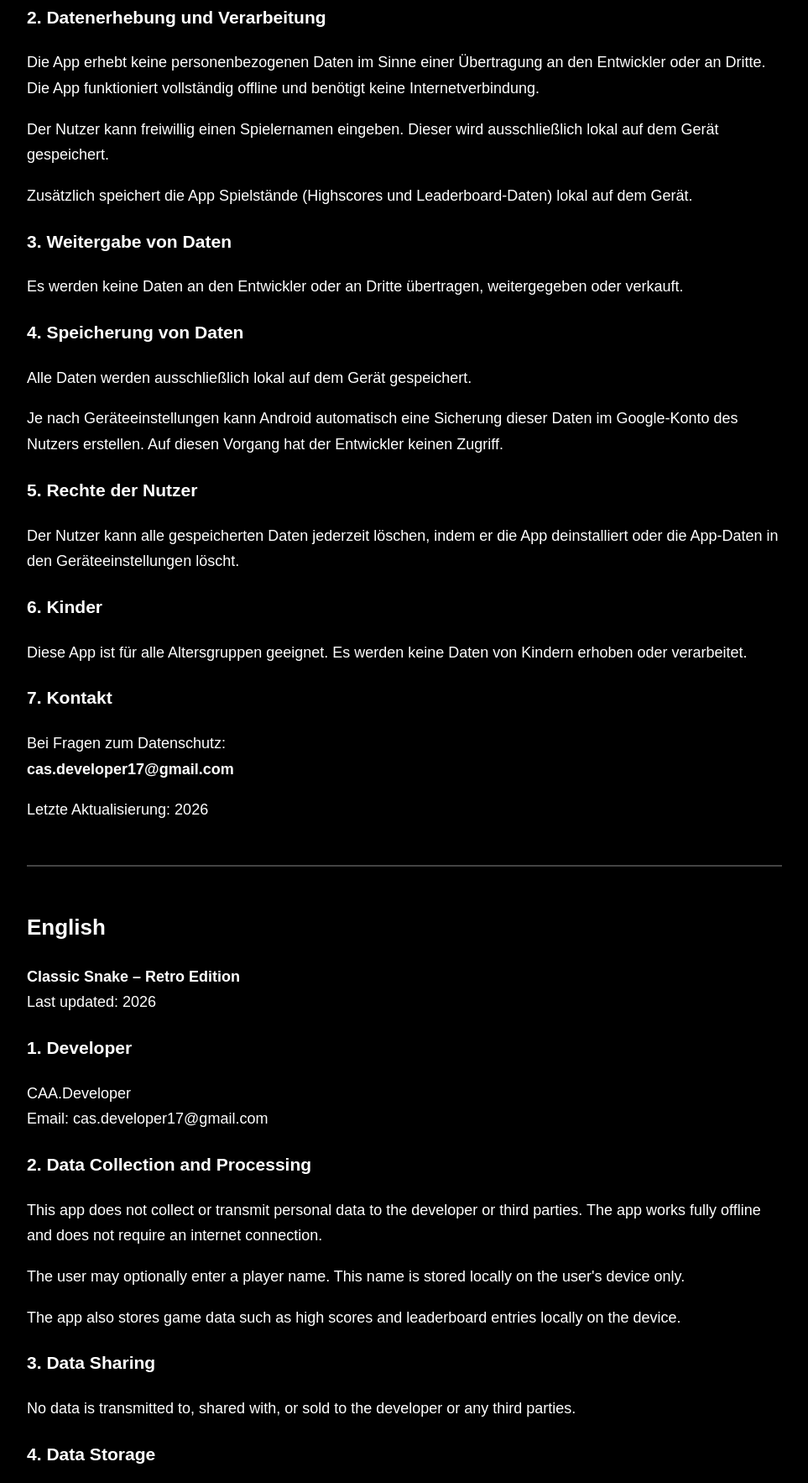
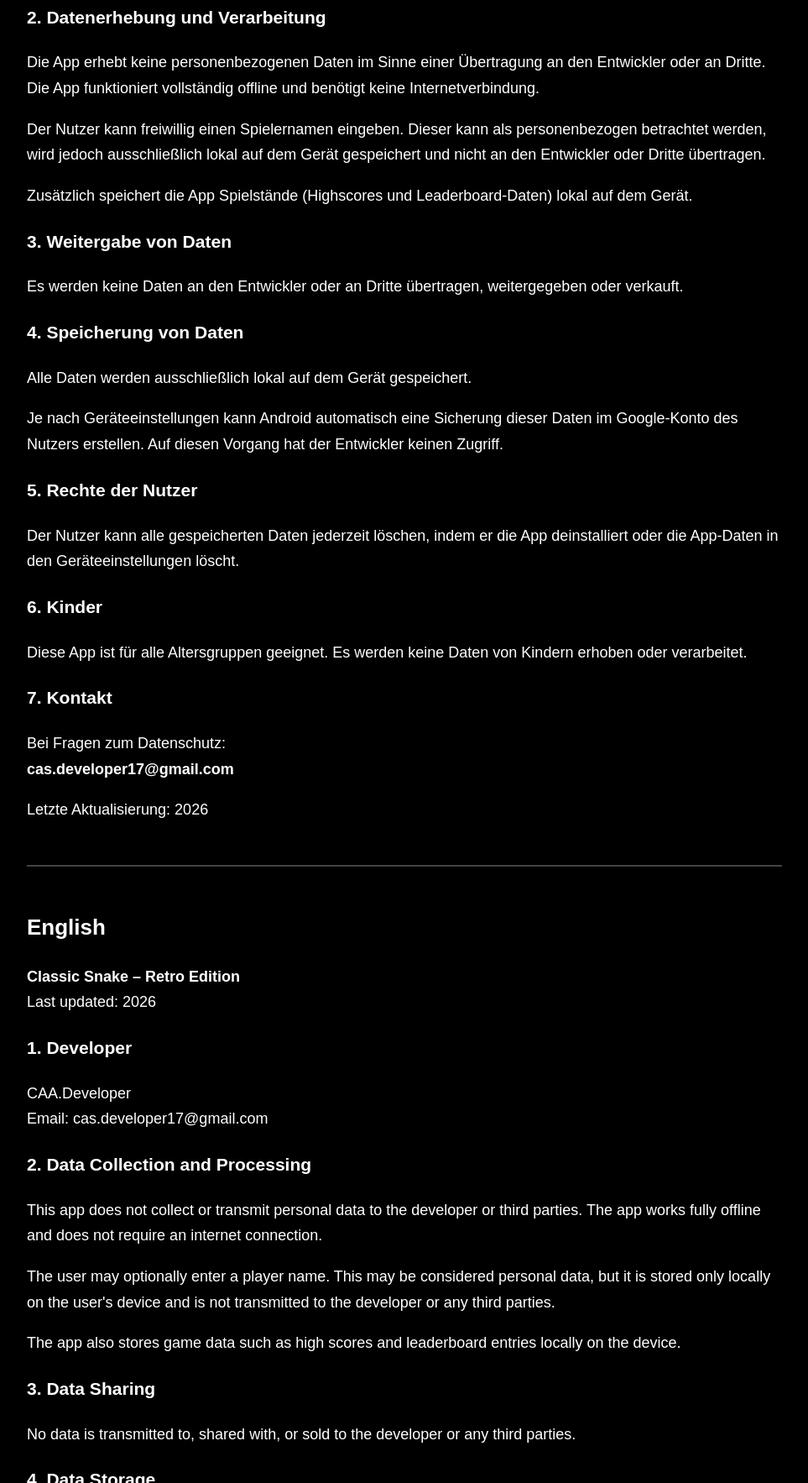
Before and after one commit to GalaxieCadeau/privacy-policy.html, a plain HTML site: page index.html in a window 1280 px wide. Shown: the part 425-2191 px from the top of the page at 84% size, without its empty margins (158-1121 px from the left). Drawn offline with Linux system fonts and the light colour scheme.

Commit message:
Update index.html

```diff
--- a/index.html
+++ b/index.html
@@ -59,7 +59,7 @@
 </p>
 
 <p>
-Der Nutzer kann freiwillig einen Spielernamen eingeben. Dieser wird ausschließlich lokal auf dem Gerät gespeichert.
+Der Nutzer kann freiwillig einen Spielernamen eingeben. Dieser kann als personenbezogen betrachtet werden, wird jedoch ausschließlich lokal auf dem Gerät gespeichert und nicht an den Entwickler oder Dritte übertragen.
 </p>
 
 <p>
@@ -121,7 +121,7 @@
 </p>
 
 <p>
-The user may optionally enter a player name. This name is stored locally on the user's device only.
+The user may optionally enter a player name. This may be considered personal data, but it is stored only locally on the user's device and is not transmitted to the developer or any third parties.
 </p>
 
 <p>
```
